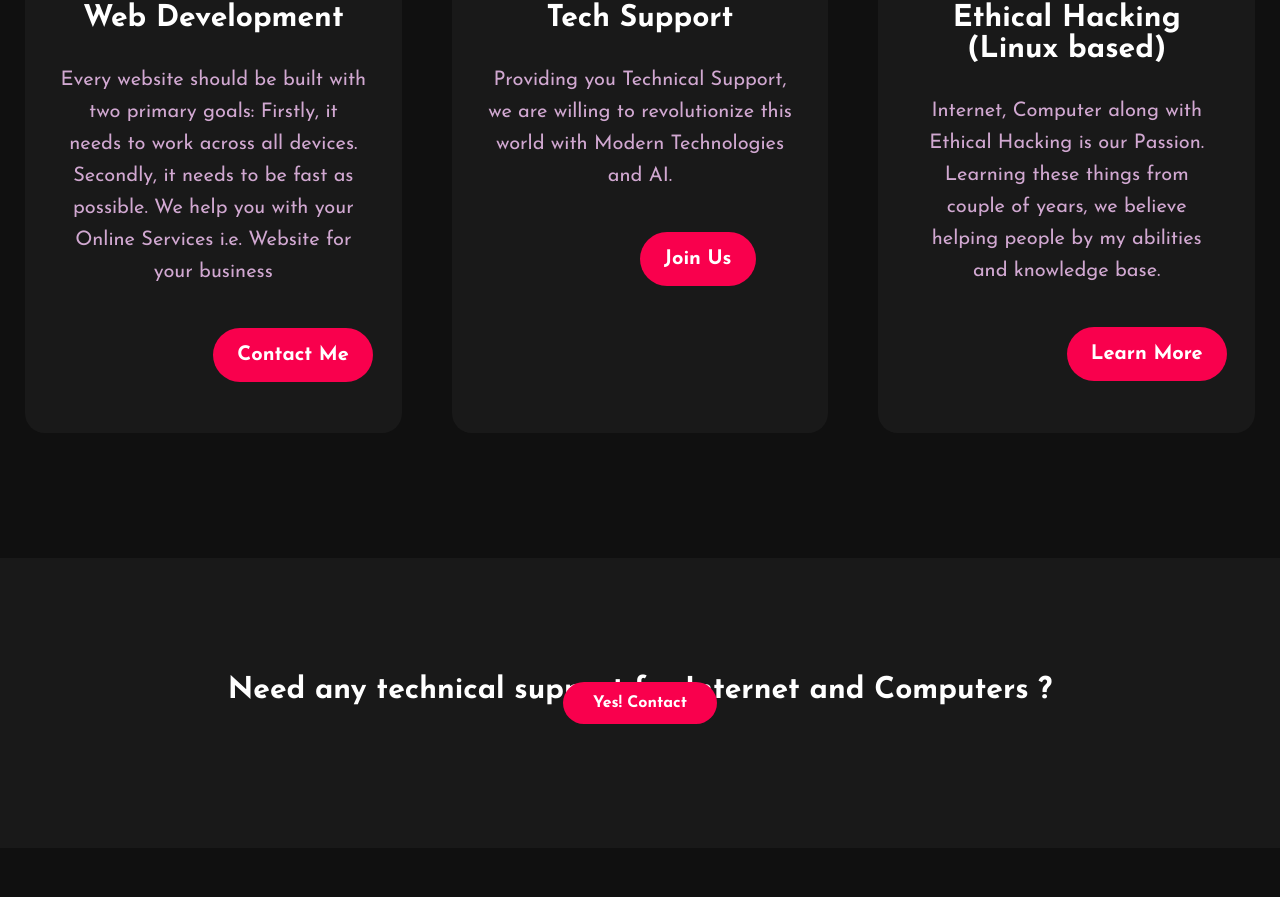
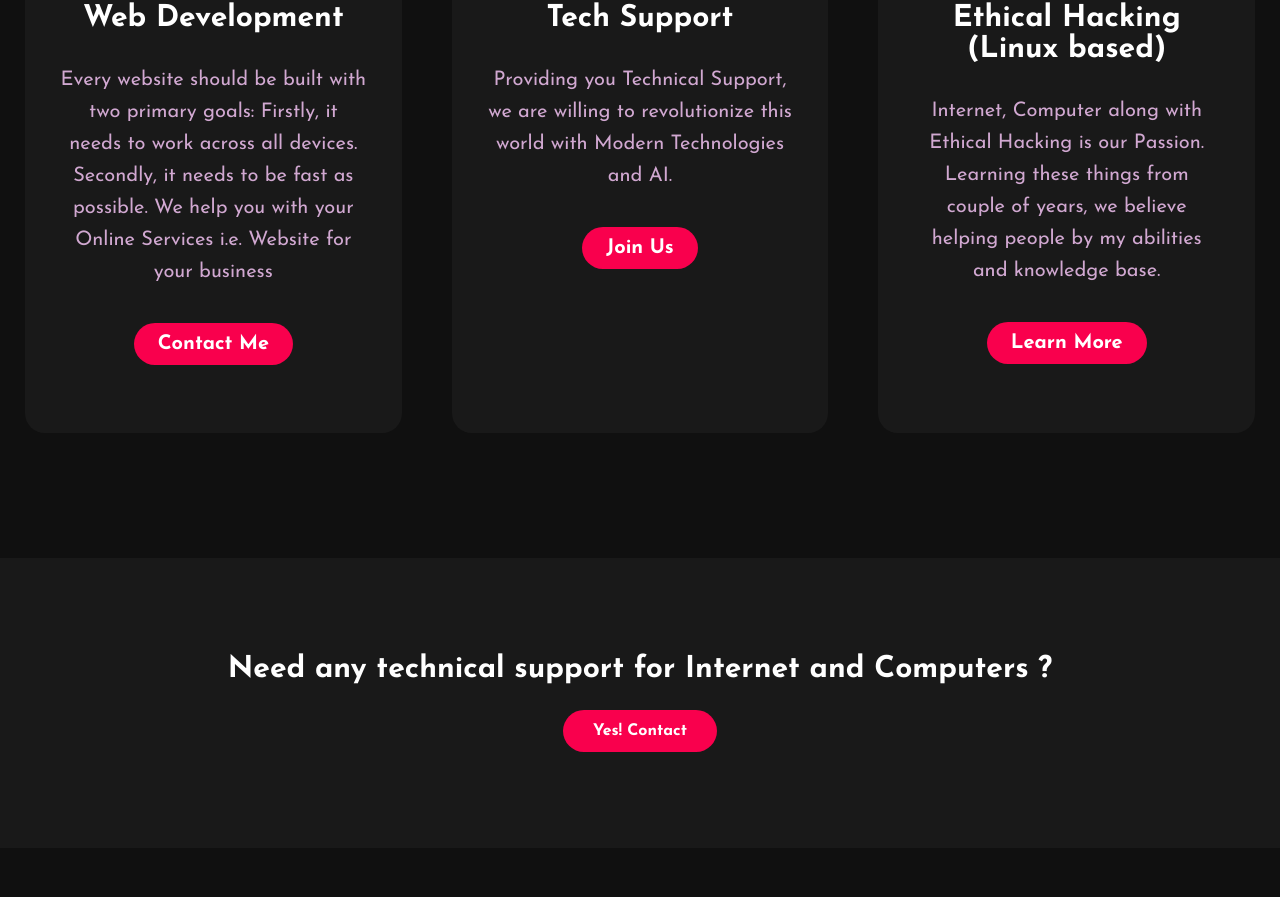
Before and after one commit to Puskar-GitHub/Portfolio, a plain HTML site: page index.html in a window 1280 px wide. Shown: the part 2423-3320 px from the top of the page. Drawn offline with Linux system fonts and the light colour scheme.

Commit message:
Add files via upload

```diff
--- a/style.css
+++ b/style.css
@@ -60,7 +60,7 @@ nav {
 
 }
 
-a {
+.clickb a {
     position: absolute;
     justify-content: center;
     align-items: center;
```
